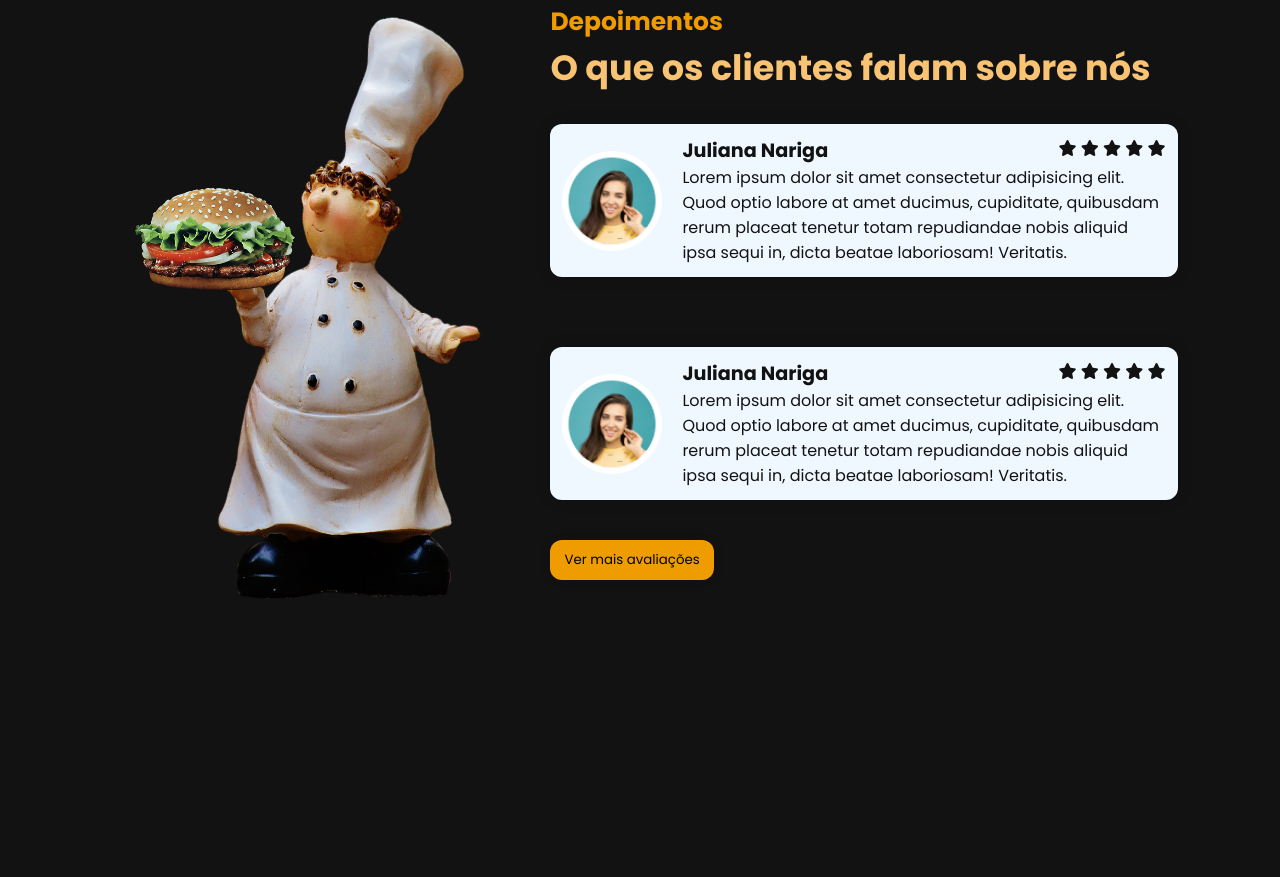
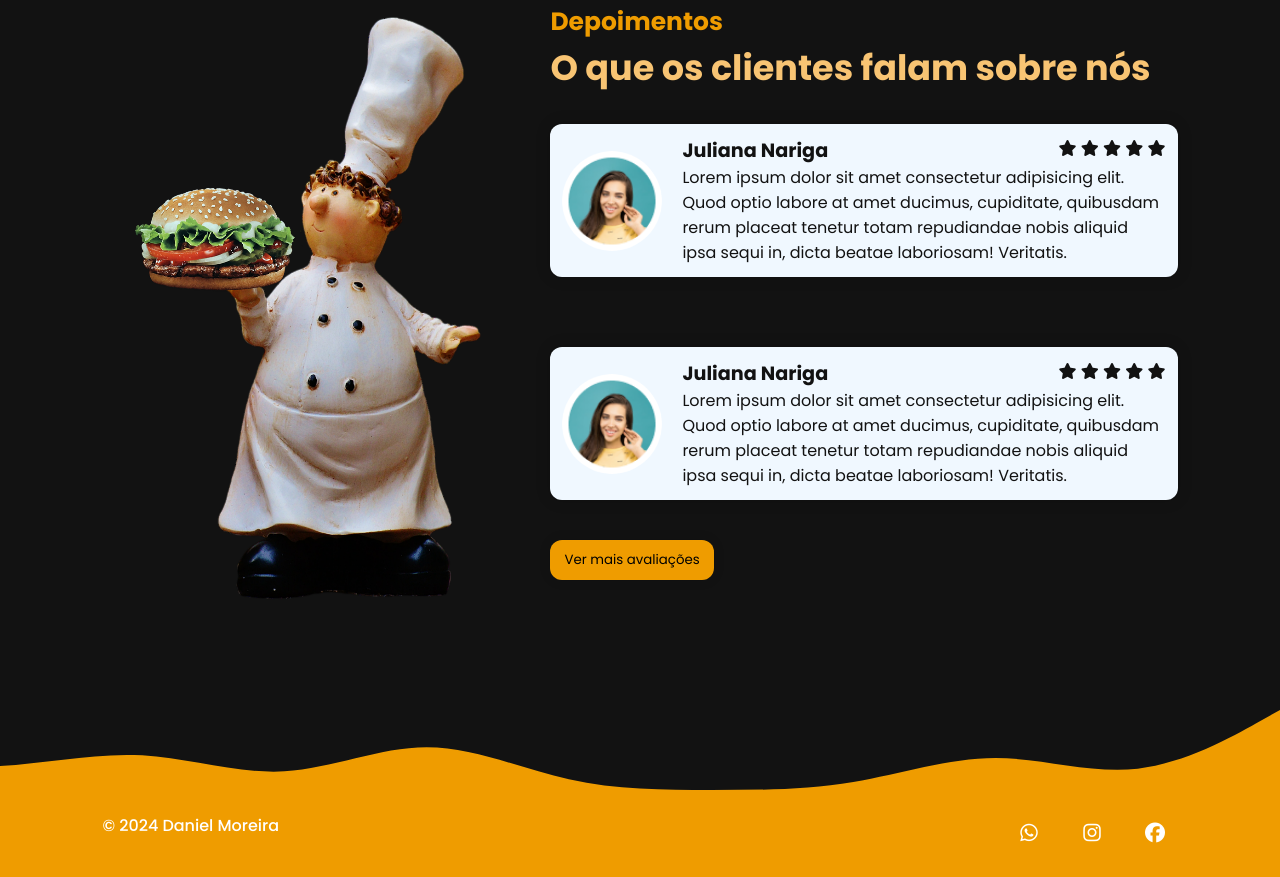
Before and after one commit to DannielDMB28/landing-page, a plain HTML site: page index.html in a window 1280 px wide. Shown: the part 1668-2545 px from the top of the page. Before the commit the page ends 2314 px from the top, so only its background shows below. Drawn offline with nearby package versions, Linux system fonts and the light colour scheme.

Commit message:
atualizei a landing

```diff
--- a/estilos/stylo.css
+++ b/estilos/stylo.css
@@ -304,3 +304,37 @@ div > p {
 .feedback-content > p > strong {
     font-size: 1.2rem;
 }
+
+footer{
+    background-color: #ef9c00;
+}
+
+#footer-itens {
+    display:flex;
+    justify-content: space-between;
+    padding: 0px 8% 24px 8%;
+}
+
+#copyright {
+    color: white;
+    font-weight: 500;
+
+}
+
+.media {
+    display: flex;
+    gap: 18px;
+}
+
+.media > a {
+    display: flex;
+    align-items: center;
+    justify-content: center;
+    width: 45px;
+    height: 40px;
+    background-color: ;
+    font-size: 1.25em;
+    border-radius: 25px;
+    text-decoration: none;
+    color: white;
+}
--- a/index.html
+++ b/index.html
@@ -282,7 +282,25 @@
     </main>
 
     <footer>
+        <img src="imagens/wave (8).svg" alt="">
 
+        <div id="footer-itens">
+          <span id="copyright">
+               &copy; 2024 Daniel Moreira
+          </span>
+
+          <div class="media">
+            <a href="">
+                <i class="fa-brands fa-whatsapp"></i>
+            </a>
+            <a href="">
+                <i class="fa-brands fa-instagram"></i>
+            </a>
+            <a href="">
+                <i class="fa-brands fa-facebook"></i>
+            </a>
+           </div>
+        </div>
     </footer>
 
     <script src="javascript/script.js">
```
Also changed, not shown: imagens/wave (1).svg (added), imagens/wave (10).svg (added), imagens/wave (11).svg (added), imagens/wave (2).svg (added), imagens/wave (3).svg (added), imagens/wave (4).svg (added), imagens/wave (5).svg (added), imagens/wave (6).svg (added), imagens/wave (7).svg (added), imagens/wave (8).svg (added), imagens/wave (9).svg (added), imagens/wave.svg (added).
